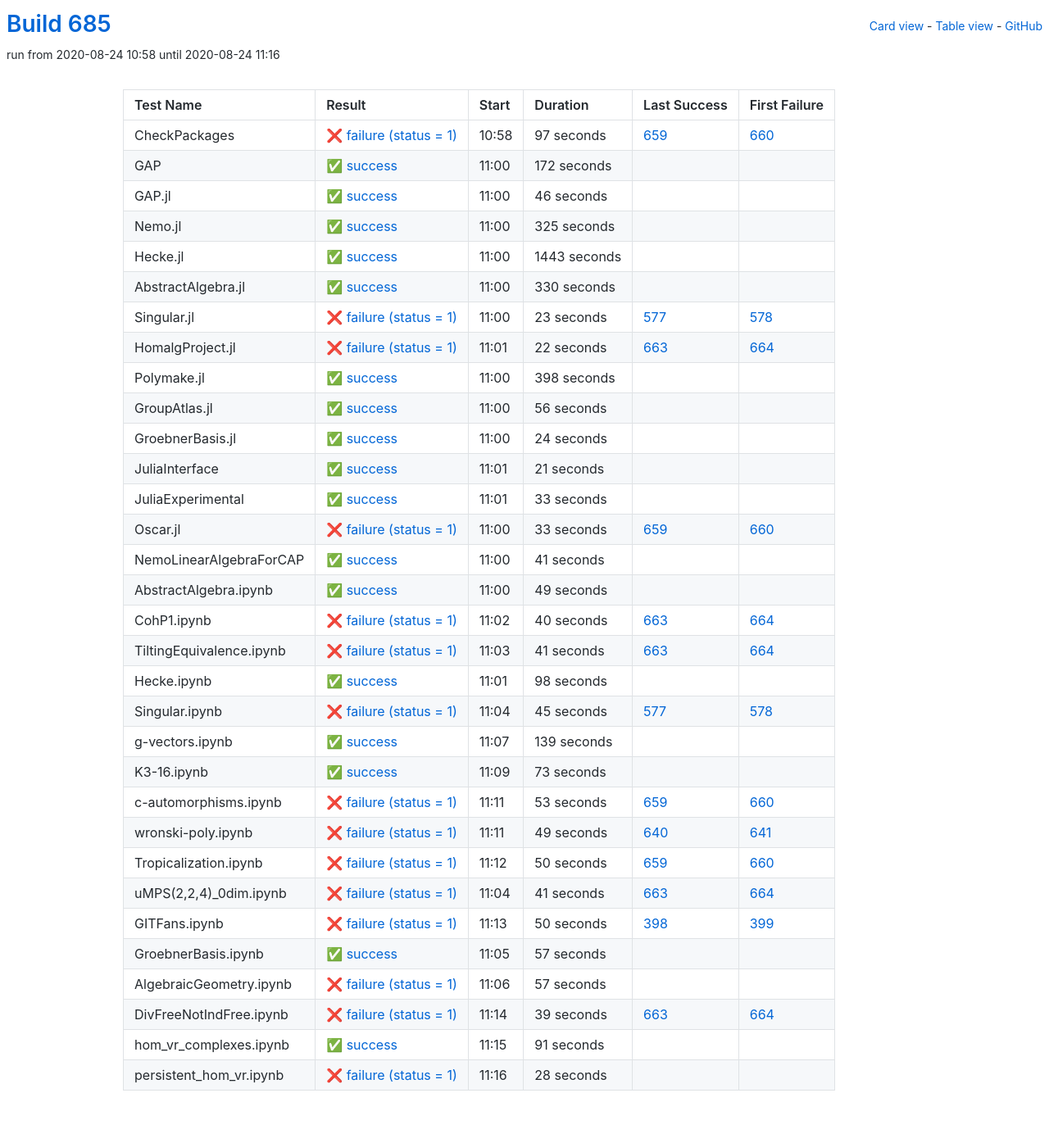
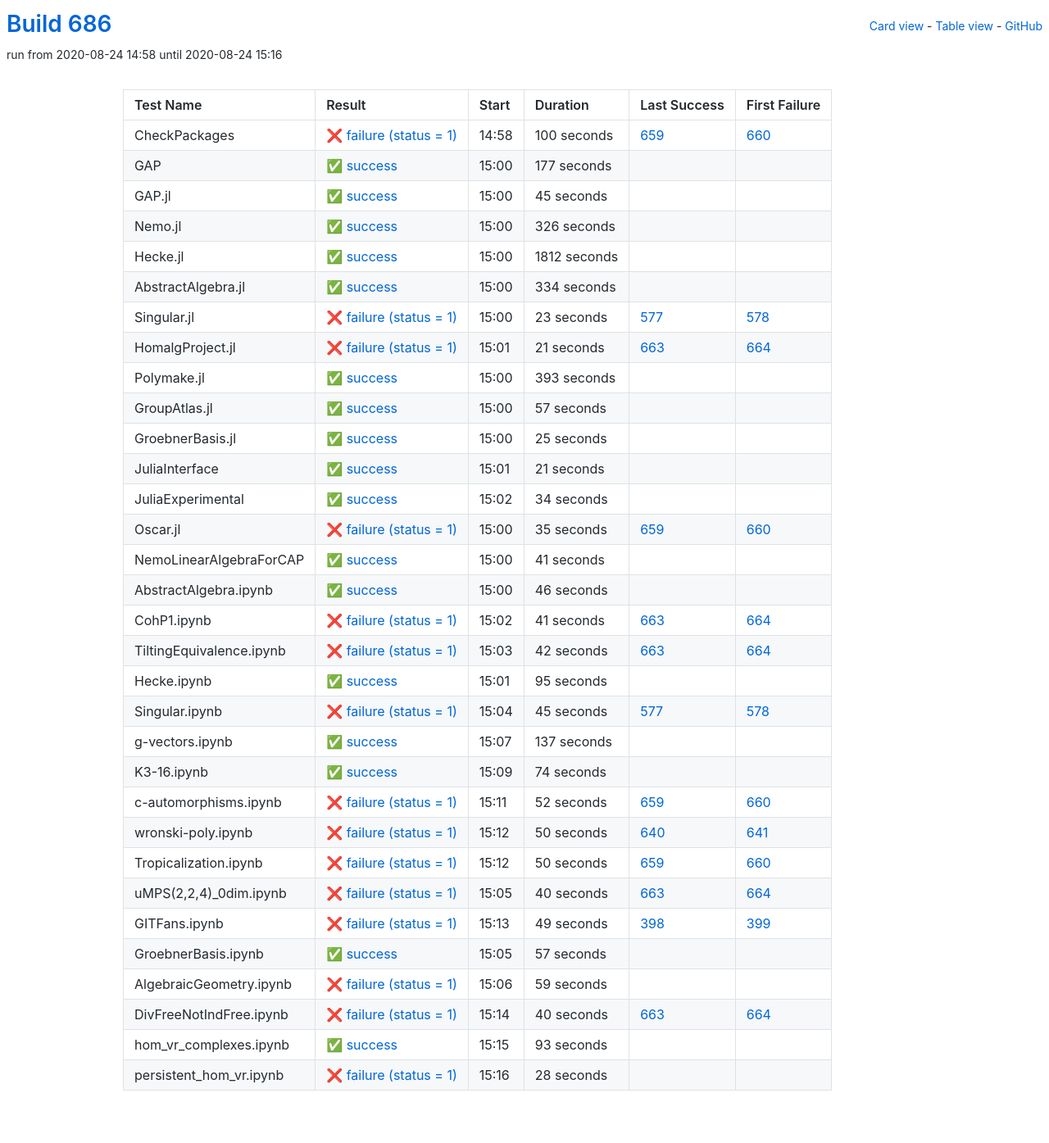
Before and after one commit to oscar-system/oscar-ci-status-stable, a Jekyll site: the page built from table.html, in a window 1280 px wide. Shown: the whole page at 82% size. Built offline with Jekyll 4.4.1, drawn with Linux system fonts in a browser that asks for light colours.

Commit message:
Build #686

```diff
--- a/_data/ci.yml
+++ b/_data/ci.yml
@@ -1,6 +1,6 @@
 ---
-build: 685
-build_url: https://oscarci.mathematik.uni-kl.de/job/oscar-stable/685/
+build: 686
+build_url: https://oscarci.mathematik.uni-kl.de/job/oscar-stable/686/
 job: oscar-stable
 organization: oscar-system
 repo: oscar-ci-status-stable
@@ -8,80 +8,80 @@ repourl: https://github.com/oscar-system/oscar-ci-status-stable
 tests:
 - name: CheckPackages
   id: checkpackages
-  log: https://oscarci.mathematik.uni-kl.de/job/oscar-stable/685/artifact/logs/build-685/CheckPackages.log
-  start: 2020-08-24 10:58
+  log: https://oscarci.mathematik.uni-kl.de/job/oscar-stable/686/artifact/logs/build-686/CheckPackages.log
+  start: 2020-08-24 14:58
   success: false
   exitcode: 1
   status: failure
-  duration: 97
+  duration: 100
   last_success: 659
   last_success_url: https://oscarci.mathematik.uni-kl.de/job/oscar-stable/659/
   first_failure: 660
   first_failure_url: https://oscarci.mathematik.uni-kl.de/job/oscar-stable/660/
 - name: GAP
   id: gap
-  log: https://oscarci.mathematik.uni-kl.de/job/oscar-stable/685/artifact/logs/build-685/GAP.log
-  start: 2020-08-24 11:00
+  log: https://oscarci.mathematik.uni-kl.de/job/oscar-stable/686/artifact/logs/build-686/GAP.log
+  start: 2020-08-24 15:00
   success: true
   exitcode: 0
   status: success
-  duration: 172
+  duration: 177
   last_success: false
   last_success_url:
   first_failure: false
   first_failure_url:
 - name: GAP.jl
   id: gap-jl
-  log: https://oscarci.mathematik.uni-kl.de/job/oscar-stable/685/artifact/logs/build-685/GAP.jl.log
-  start: 2020-08-24 11:00
+  log: https://oscarci.mathematik.uni-kl.de/job/oscar-stable/686/artifact/logs/build-686/GAP.jl.log
+  start: 2020-08-24 15:00
   success: true
   exitcode: 0
   status: success
-  duration: 46
+  duration: 45
   last_success: false
   last_success_url:
   first_failure: false
   first_failure_url:
 - name: Nemo.jl
   id: nemo-jl
-  log: https://oscarci.mathematik.uni-kl.de/job/oscar-stable/685/artifact/logs/build-685/Nemo.jl.log
-  start: 2020-08-24 11:00
+  log: https://oscarci.mathematik.uni-kl.de/job/oscar-stable/686/artifact/logs/build-686/Nemo.jl.log
+  start: 2020-08-24 15:00
   success: true
   exitcode: 0
   status: success
-  duration: 325
+  duration: 326
   last_success: false
   last_success_url:
   first_failure: false
   first_failure_url:
 - name: Hecke.jl
   id: hecke-jl
-  log: https://oscarci.mathematik.uni-kl.de/job/oscar-stable/685/artifact/logs/build-685/Hecke.jl.log
-  start: 2020-08-24 11:00
+  log: https://oscarci.mathematik.uni-kl.de/job/oscar-stable/686/artifact/logs/build-686/Hecke.jl.log
+  start: 2020-08-24 15:00
   success: true
   exitcode: 0
   status: success
-  duration: 1443
+  duration: 1812
   last_success: false
   last_success_url:
   first_failure: false
   first_failure_url:
 - name: AbstractAlgebra.jl
   id: abstractalgebra-jl
-  log: https://oscarci.mathematik.uni-kl.de/job/oscar-stable/685/artifact/logs/build-685/AbstractAlgebra.jl.log
-  start: 2020-08-24 11:00
+  log: https://oscarci.mathematik.uni-kl.de/job/oscar-stable/686/artifact/logs/build-686/AbstractAlgebra.jl.log
+  start: 2020-08-24 15:00
   success: true
   exitcode: 0
   status: success
-  duration: 330
+  duration: 334
   last_success: false
   last_success_url:
   first_failure: false
   first_failure_url:
 - name: Singular.jl
   id: singular-jl
-  log: https://oscarci.mathematik.uni-kl.de/job/oscar-stable/685/artifact/logs/build-685/Singular.jl.log
-  start: 2020-08-24 11:00
+  log: https://oscarci.mathematik.uni-kl.de/job/oscar-stable/686/artifact/logs/build-686/Singular.jl.log
+  start: 2020-08-24 15:00
   success: false
   exitcode: 1
   status: failure
@@ -92,56 +92,56 @@ tests:
   first_failure_url: https://oscarci.mathematik.uni-kl.de/job/oscar-stable/578/
 - name: HomalgProject.jl
   id: homalgproject-jl
-  log: https://oscarci.mathematik.uni-kl.de/job/oscar-stable/685/artifact/logs/build-685/HomalgProject.jl.log
-  start: 2020-08-24 11:01
+  log: https://oscarci.mathematik.uni-kl.de/job/oscar-stable/686/artifact/logs/build-686/HomalgProject.jl.log
+  start: 2020-08-24 15:01
   success: false
   exitcode: 1
   status: failure
-  duration: 22
+  duration: 21
   last_success: 663
   last_success_url: https://oscarci.mathematik.uni-kl.de/job/oscar-stable/663/
   first_failure: 664
   first_failure_url: https://oscarci.mathematik.uni-kl.de/job/oscar-stable/664/
 - name: Polymake.jl
   id: polymake-jl
-  log: https://oscarci.mathematik.uni-kl.de/job/oscar-stable/685/artifact/logs/build-685/Polymake.jl.log
-  start: 2020-08-24 11:00
+  log: https://oscarci.mathematik.uni-kl.de/job/oscar-stable/686/artifact/logs/build-686/Polymake.jl.log
+  start: 2020-08-24 15:00
   success: true
   exitcode: 0
   status: success
-  duration: 398
+  duration: 393
   last_success: false
   last_success_url:
   first_failure: false
   first_failure_url:
 - name: GroupAtlas.jl
   id: groupatlas-jl
-  log: https://oscarci.mathematik.uni-kl.de/job/oscar-stable/685/artifact/logs/build-685/GroupAtlas.jl.log
-  start: 2020-08-24 11:00
+  log: https://oscarci.mathematik.uni-kl.de/job/oscar-stable/686/artifact/logs/build-686/GroupAtlas.jl.log
+  start: 2020-08-24 15:00
   success: true
   exitcode: 0
   status: success
-  duration: 56
+  duration: 57
   last_success: false
   last_success_url:
   first_failure: false
   first_failure_url:
 - name: GroebnerBasis.jl
   id: groebnerbasis-jl
-  log: https://oscarci.mathematik.uni-kl.de/job/oscar-stable/685/artifact/logs/build-685/GroebnerBasis.jl.log
-  start: 2020-08-24 11:00
+  log: https://oscarci.mathematik.uni-kl.de/job/oscar-stable/686/artifact/logs/build-686/GroebnerBasis.jl.log
+  start: 2020-08-24 15:00
   success: true
   exitcode: 0
   status: success
-  duration: 24
+  duration: 25
   last_success: false
   last_success_url:
   first_failure: false
   first_failure_url:
 - name: JuliaInterface
   id: juliainterface
-  log: https://oscarci.mathematik.uni-kl.de/job/oscar-stable/685/artifact/logs/build-685/JuliaInterface.log
-  start: 2020-08-24 11:01
+  log: https://oscarci.mathematik.uni-kl.de/job/oscar-stable/686/artifact/logs/build-686/JuliaInterface.log
+  start: 2020-08-24 15:01
   success: true
   exitcode: 0
   status: success
@@ -152,32 +152,32 @@ tests:
   first_failure_url:
 - name: JuliaExperimental
   id: juliaexperimental
-  log: https://oscarci.mathematik.uni-kl.de/job/oscar-stable/685/artifact/logs/build-685/JuliaExperimental.log
-  start: 2020-08-24 11:01
+  log: https://oscarci.mathematik.uni-kl.de/job/oscar-stable/686/artifact/logs/build-686/JuliaExperimental.log
+  start: 2020-08-24 15:02
   success: true
   exitcode: 0
   status: success
-  duration: 33
+  duration: 34
   last_success: false
   last_success_url:
   first_failure: false
   first_failure_url:
 - name: Oscar.jl
   id: oscar-jl
-  log: https://oscarci.mathematik.uni-kl.de/job/oscar-stable/685/artifact/logs/build-685/Oscar.jl.log
-  start: 2020-08-24 11:00
+  log: https://oscarci.mathematik.uni-kl.de/job/oscar-stable/686/artifact/logs/build-686/Oscar.jl.log
+  start: 2020-08-24 15:00
   success: false
   exitcode: 1
   status: failure
-  duration: 33
+  duration: 35
   last_success: 659
   last_success_url: https://oscarci.mathematik.uni-kl.de/job/oscar-stable/659/
   first_failure: 660
   first_failure_url: https://oscarci.mathematik.uni-kl.de/job/oscar-stable/660/
 - name: NemoLinearAlgebraForCAP
   id: nemolinearalgebraforcap
-  log: https://oscarci.mathematik.uni-kl.de/job/oscar-stable/685/artifact/logs/build-685/NemoLinearAlgebraForCAP.log
-  start: 2020-08-24 11:00
+  log: https://oscarci.mathematik.uni-kl.de/job/oscar-stable/686/artifact/logs/build-686/NemoLinearAlgebraForCAP.log
+  start: 2020-08-24 15:00
   success: true
   exitcode: 0
   status: success
@@ -188,32 +188,20 @@ tests:
   first_failure_url:
 - name: AbstractAlgebra.ipynb
   id: abstractalgebra-ipynb
-  log: https://oscarci.mathematik.uni-kl.de/job/oscar-stable/685/artifact/logs/build-685/AbstractAlgebra.ipynb.log
-  start: 2020-08-24 11:00
+  log: https://oscarci.mathematik.uni-kl.de/job/oscar-stable/686/artifact/logs/build-686/AbstractAlgebra.ipynb.log
+  start: 2020-08-24 15:00
   success: true
   exitcode: 0
   status: success
-  duration: 49
+  duration: 46
   last_success: false
   last_success_url:
   first_failure: false
   first_failure_url:
 - name: CohP1.ipynb
   id: cohp1-ipynb
-  log: https://oscarci.mathematik.uni-kl.de/job/oscar-stable/685/artifact/logs/build-685/CohP1.ipynb.log
-  start: 2020-08-24 11:02
-  success: false
-  exitcode: 1
-  status: failure
-  duration: 40
-  last_success: 663
-  last_success_url: https://oscarci.mathematik.uni-kl.de/job/oscar-stable/663/
-  first_failure: 664
-  first_failure_url: https://oscarci.mathematik.uni-kl.de/job/oscar-stable/664/
-- name: TiltingEquivalence.ipynb
-  id: tiltingequivalence-ipynb
-  log: https://oscarci.mathematik.uni-kl.de/job/oscar-stable/685/artifact/logs/build-685/TiltingEquivalence.ipynb.log
-  start: 2020-08-24 11:03
+  log: https://oscarci.mathematik.uni-kl.de/job/oscar-stable/686/artifact/logs/build-686/CohP1.ipynb.log
+  start: 2020-08-24 15:02
   success: false
   exitcode: 1
   status: failure
@@ -222,22 +210,34 @@ tests:
   last_success_url: https://oscarci.mathematik.uni-kl.de/job/oscar-stable/663/
   first_failure: 664
   first_failure_url: https://oscarci.mathematik.uni-kl.de/job/oscar-stable/664/
+- name: TiltingEquivalence.ipynb
+  id: tiltingequivalence-ipynb
+  log: https://oscarci.mathematik.uni-kl.de/job/oscar-stable/686/artifact/logs/build-686/TiltingEquivalence.ipynb.log
+  start: 2020-08-24 15:03
+  success: false
+  exitcode: 1
+  status: failure
+  duration: 42
+  last_success: 663
+  last_success_url: https://oscarci.mathematik.uni-kl.de/job/oscar-stable/663/
+  first_failure: 664
+  first_failure_url: https://oscarci.mathematik.uni-kl.de/job/oscar-stable/664/
 - name: Hecke.ipynb
   id: hecke-ipynb
-  log: https://oscarci.mathematik.uni-kl.de/job/oscar-stable/685/artifact/logs/build-685/Hecke.ipynb.log
-  start: 2020-08-24 11:01
+  log: https://oscarci.mathematik.uni-kl.de/job/oscar-stable/686/artifact/logs/build-686/Hecke.ipynb.log
+  start: 2020-08-24 15:01
   success: true
   exitcode: 0
   status: success
-  duration: 98
+  duration: 95
   last_success: false
   last_success_url:
   first_failure: false
   first_failure_url:
 - name: Singular.ipynb
   id: singular-ipynb
-  log: https://oscarci.mathematik.uni-kl.de/job/oscar-stable/685/artifact/logs/build-685/Singular.ipynb.log
-  start: 2020-08-24 11:04
+  log: https://oscarci.mathematik.uni-kl.de/job/oscar-stable/686/artifact/logs/build-686/Singular.ipynb.log
+  start: 2020-08-24 15:04
   success: false
   exitcode: 1
   status: failure
@@ -248,56 +248,56 @@ tests:
   first_failure_url: https://oscarci.mathematik.uni-kl.de/job/oscar-stable/578/
 - name: g-vectors.ipynb
   id: g-vectors-ipynb
-  log: https://oscarci.mathematik.uni-kl.de/job/oscar-stable/685/artifact/logs/build-685/g-vectors.ipynb.log
-  start: 2020-08-24 11:07
+  log: https://oscarci.mathematik.uni-kl.de/job/oscar-stable/686/artifact/logs/build-686/g-vectors.ipynb.log
+  start: 2020-08-24 15:07
   success: true
   exitcode: 0
   status: success
-  duration: 139
+  duration: 137
   last_success: false
   last_success_url:
   first_failure: false
   first_failure_url:
 - name: K3-16.ipynb
   id: k3-16-ipynb
-  log: https://oscarci.mathematik.uni-kl.de/job/oscar-stable/685/artifact/logs/build-685/K3-16.ipynb.log
-  start: 2020-08-24 11:09
+  log: https://oscarci.mathematik.uni-kl.de/job/oscar-stable/686/artifact/logs/build-686/K3-16.ipynb.log
+  start: 2020-08-24 15:09
   success: true
   exitcode: 0
   status: success
-  duration: 73
+  duration: 74
   last_success: false
   last_success_url:
   first_failure: false
   first_failure_url:
 - name: c-automorphisms.ipynb
   id: c-automorphisms-ipynb
-  log: https://oscarci.mathematik.uni-kl.de/job/oscar-stable/685/artifact/logs/build-685/c-automorphisms.ipynb.log
-  start: 2020-08-24 11:11
+  log: https://oscarci.mathematik.uni-kl.de/job/oscar-stable/686/artifact/logs/build-686/c-automorphisms.ipynb.log
+  start: 2020-08-24 15:11
   success: false
   exitcode: 1
   status: failure
-  duration: 53
+  duration: 52
   last_success: 659
   last_success_url: https://oscarci.mathematik.uni-kl.de/job/oscar-stable/659/
   first_failure: 660
   first_failure_url: https://oscarci.mathematik.uni-kl.de/job/oscar-stable/660/
 - name: wronski-poly.ipynb
   id: wronski-poly-ipynb
-  log: https://oscarci.mathematik.uni-kl.de/job/oscar-stable/685/artifact/logs/build-685/wronski-poly.ipynb.log
-  start: 2020-08-24 11:11
+  log: https://oscarci.mathematik.uni-kl.de/job/oscar-stable/686/artifact/logs/build-686/wronski-poly.ipynb.log
+  start: 2020-08-24 15:12
   success: false
   exitcode: 1
   status: failure
-  duration: 49
+  duration: 50
   last_success: 640
   last_success_url: https://oscarci.mathematik.uni-kl.de/job/oscar-stable/640/
   first_failure: 641
   first_failure_url: https://oscarci.mathematik.uni-kl.de/job/oscar-stable/641/
 - name: Tropicalization.ipynb
   id: tropicalization-ipynb
-  log: https://oscarci.mathematik.uni-kl.de/job/oscar-stable/685/artifact/logs/build-685/Tropicalization.ipynb.log
-  start: 2020-08-24 11:12
+  log: https://oscarci.mathematik.uni-kl.de/job/oscar-stable/686/artifact/logs/build-686/Tropicalization.ipynb.log
+  start: 2020-08-24 15:12
   success: false
   exitcode: 1
   status: failure
@@ -308,32 +308,32 @@ tests:
   first_failure_url: https://oscarci.mathematik.uni-kl.de/job/oscar-stable/660/
 - name: uMPS(2,2,4)_0dim.ipynb
   id: umps-2-2-4-0dim-ipynb
-  log: https://oscarci.mathematik.uni-kl.de/job/oscar-stable/685/artifact/logs/build-685/uMPS-2-2-4-_0dim.ipynb.log
-  start: 2020-08-24 11:04
+  log: https://oscarci.mathematik.uni-kl.de/job/oscar-stable/686/artifact/logs/build-686/uMPS-2-2-4-_0dim.ipynb.log
+  start: 2020-08-24 15:05
   success: false
   exitcode: 1
   status: failure
-  duration: 41
+  duration: 40
   last_success: 663
   last_success_url: https://oscarci.mathematik.uni-kl.de/job/oscar-stable/663/
   first_failure: 664
   first_failure_url: https://oscarci.mathematik.uni-kl.de/job/oscar-stable/664/
 - name: GITFans.ipynb
   id: gitfans-ipynb
-  log: https://oscarci.mathematik.uni-kl.de/job/oscar-stable/685/artifact/logs/build-685/GITFans.ipynb.log
-  start: 2020-08-24 11:13
+  log: https://oscarci.mathematik.uni-kl.de/job/oscar-stable/686/artifact/logs/build-686/GITFans.ipynb.log
+  start: 2020-08-24 15:13
   success: false
   exitcode: 1
   status: failure
-  duration: 50
+  duration: 49
   last_success: 398
   last_success_url: https://oscarci.mathematik.uni-kl.de/job/oscar-stable/398/
   first_failure: 399
   first_failure_url: https://oscarci.mathematik.uni-kl.de/job/oscar-stable/399/
 - name: GroebnerBasis.ipynb
   id: groebnerbasis-ipynb
-  log: https://oscarci.mathematik.uni-kl.de/job/oscar-stable/685/artifact/logs/build-685/GroebnerBasis.ipynb.log
-  start: 2020-08-24 11:05
+  log: https://oscarci.mathematik.uni-kl.de/job/oscar-stable/686/artifact/logs/build-686/GroebnerBasis.ipynb.log
+  start: 2020-08-24 15:05
   success: true
   exitcode: 0
   status: success
@@ -344,44 +344,44 @@ tests:
   first_failure_url:
 - name: AlgebraicGeometry.ipynb
   id: algebraicgeometry-ipynb
-  log: https://oscarci.mathematik.uni-kl.de/job/oscar-stable/685/artifact/logs/build-685/AlgebraicGeometry.ipynb.log
-  start: 2020-08-24 11:06
+  log: https://oscarci.mathematik.uni-kl.de/job/oscar-stable/686/artifact/logs/build-686/AlgebraicGeometry.ipynb.log
+  start: 2020-08-24 15:06
   success: false
   exitcode: 1
   status: failure
-  duration: 57
+  duration: 59
   last_success: false
   last_success_url:
   first_failure: false
   first_failure_url:
 - name: DivFreeNotIndFree.ipynb
   id: divfreenotindfree-ipynb
-  log: https://oscarci.mathematik.uni-kl.de/job/oscar-stable/685/artifact/logs/build-685/DivFreeNotIndFree.ipynb.log
-  start: 2020-08-24 11:14
+  log: https://oscarci.mathematik.uni-kl.de/job/oscar-stable/686/artifact/logs/build-686/DivFreeNotIndFree.ipynb.log
+  start: 2020-08-24 15:14
   success: false
   exitcode: 1
   status: failure
-  duration: 39
+  duration: 40
   last_success: 663
   last_success_url: https://oscarci.mathematik.uni-kl.de/job/oscar-stable/663/
   first_failure: 664
   first_failure_url: https://oscarci.mathematik.uni-kl.de/job/oscar-stable/664/
 - name: hom_vr_complexes.ipynb
   id: hom-vr-complexes-ipynb
-  log: https://oscarci.mathematik.uni-kl.de/job/oscar-stable/685/artifact/logs/build-685/hom_vr_complexes.ipynb.log
-  start: 2020-08-24 11:15
+  log: https://oscarci.mathematik.uni-kl.de/job/oscar-stable/686/artifact/logs/build-686/hom_vr_complexes.ipynb.log
+  start: 2020-08-24 15:15
   success: true
   exitcode: 0
   status: success
-  duration: 91
+  duration: 93
   last_success: false
   last_success_url:
   first_failure: false
   first_failure_url:
 - name: persistent_hom_vr.ipynb
   id: persistent-hom-vr-ipynb
-  log: https://oscarci.mathematik.uni-kl.de/job/oscar-stable/685/artifact/logs/build-685/persistent_hom_vr.ipynb.log
-  start: 2020-08-24 11:16
+  log: https://oscarci.mathematik.uni-kl.de/job/oscar-stable/686/artifact/logs/build-686/persistent_hom_vr.ipynb.log
+  start: 2020-08-24 15:16
   success: false
   exitcode: 1
   status: failure
```
Also changed, not shown: README.md.
